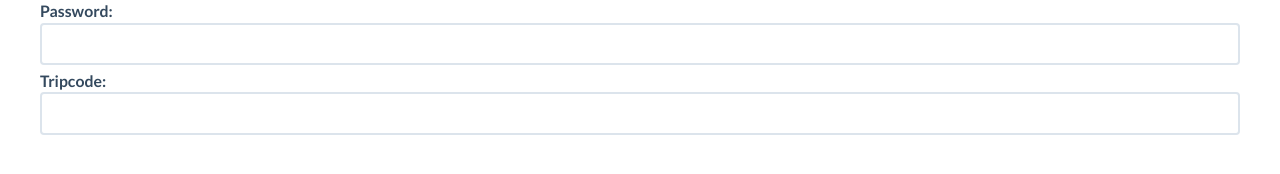
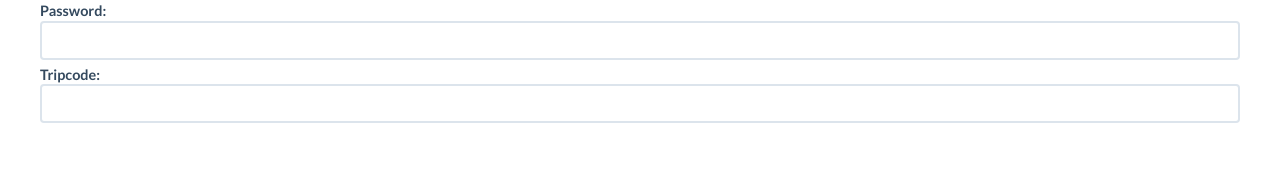
Before and after one commit to kenany/tripcode, a plain HTML site: page index.html in a window 1280 px wide. Drawn offline with nearby package versions, Linux system fonts and the light colour scheme.

Commit message:
Clean up form

```diff
--- a/index.html
+++ b/index.html
@@ -20,12 +20,10 @@
             <![endif]-->
 
             <form action="#" onsubmit="update();return false">
-                <p>
-                    <label for="plain">Password:</label><br>
-                    <input type="text" id="plain" onchange="update()" onkeyup="update()" onclick="update()" onfocus="update()" style="color:black;background:white" data-cip-id="plain"><br>
-                    <label for="crypted">Tripcode:</label><br>
-                    <input type="text" id="crypted" readonly="readonly" style="color:black;background:white" data-cip-id="crypted"><br>
-                </p>
+                <label for="plain">Password:</label><br>
+                <input type="text" id="default" onchange="update()" onkeyup="update()" onclick="update()" onfocus="update()">
+                <label for="crypted">Tripcode:</label>
+                <input type="text" id="crypted" readonly="readonly">
             </form>
         </div>
 
```
